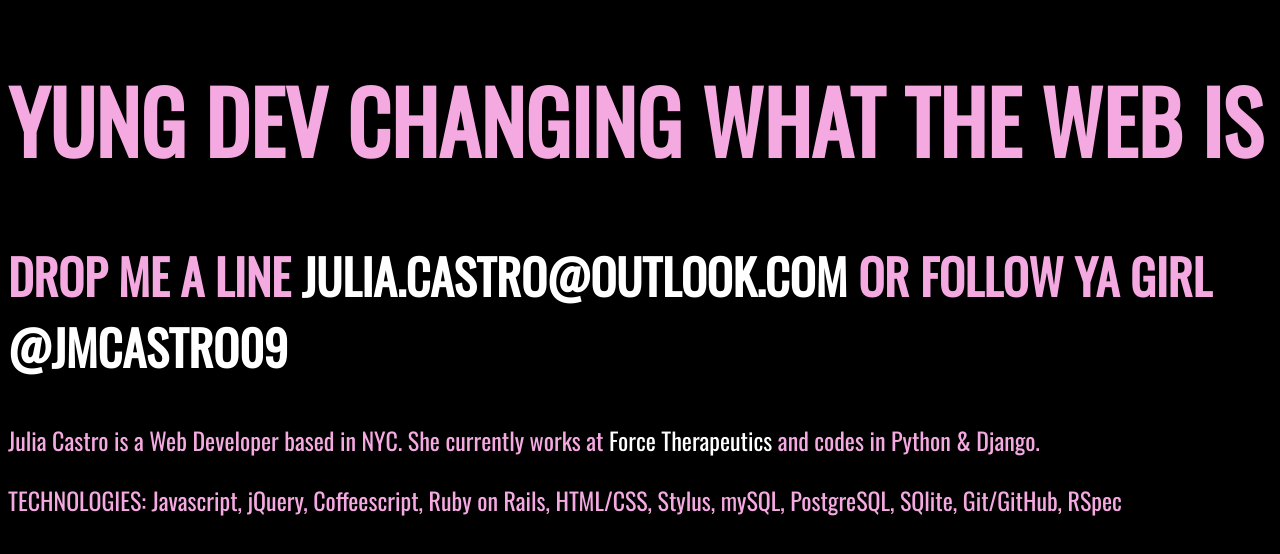
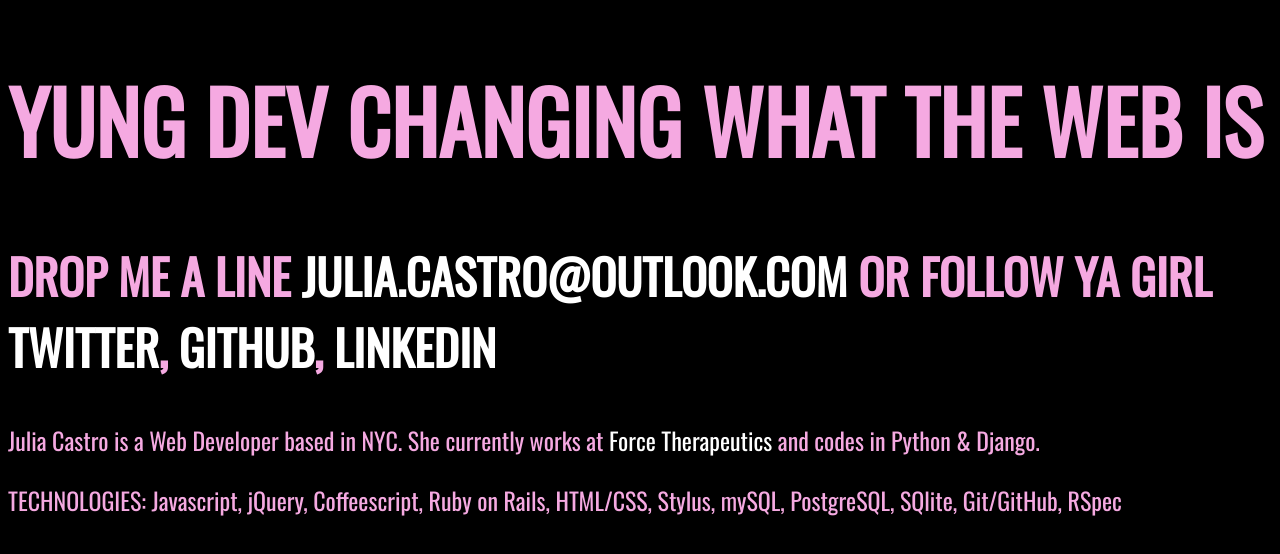
Before and after one commit to julia-castro/julia-castro.github.io, a plain HTML site: page index.html in a window 1280 px wide. Drawn offline with nearby package versions, Linux system fonts and the light colour scheme.

Commit message:
add links

```diff
--- a/index.html
+++ b/index.html
@@ -8,7 +8,7 @@
   </head>
   <body>
     <div id=header><h1>YUNG DEV CHANGING WHAT THE WEB IS</h1></div>
-    <div id=contact><h2>DROP ME A LINE <a href="mailto:julia.castro@outlook.com?Subject=Hey%20Girl" target="_top">JULIA.CASTRO@OUTLOOK.COM</a> OR FOLLOW YA GIRL <a href="https://twitter.com/jmcastro09">@JMCASTRO09</a></h2></div>
+    <div id=contact><h2>DROP ME A LINE <a href="mailto:julia.castro@outlook.com?Subject=Hey%20Girl" target="_top">JULIA.CASTRO@OUTLOOK.COM</a> OR FOLLOW YA GIRL <a href="https://twitter.com/jmcastro09">TWITTER</a>, <a href='https://github.com/julia-castro'>GITHUB</a>, <a href='https://www.linkedin.com/in/castrojulia'>LINKEDIN</a></h2></div>
     <div id=body>
       <p>Julia Castro is a Web Developer based in NYC. She currently works at <a href="https://www.forcetherapeutics.com/">Force Therapeutics</a> and codes in Python & Django.</p>
       <p>TECHNOLOGIES: Javascript, jQuery, Coffeescript, Ruby on Rails, HTML/CSS, Stylus, mySQL, PostgreSQL, SQlite, Git/GitHub, RSpec</p>
```
